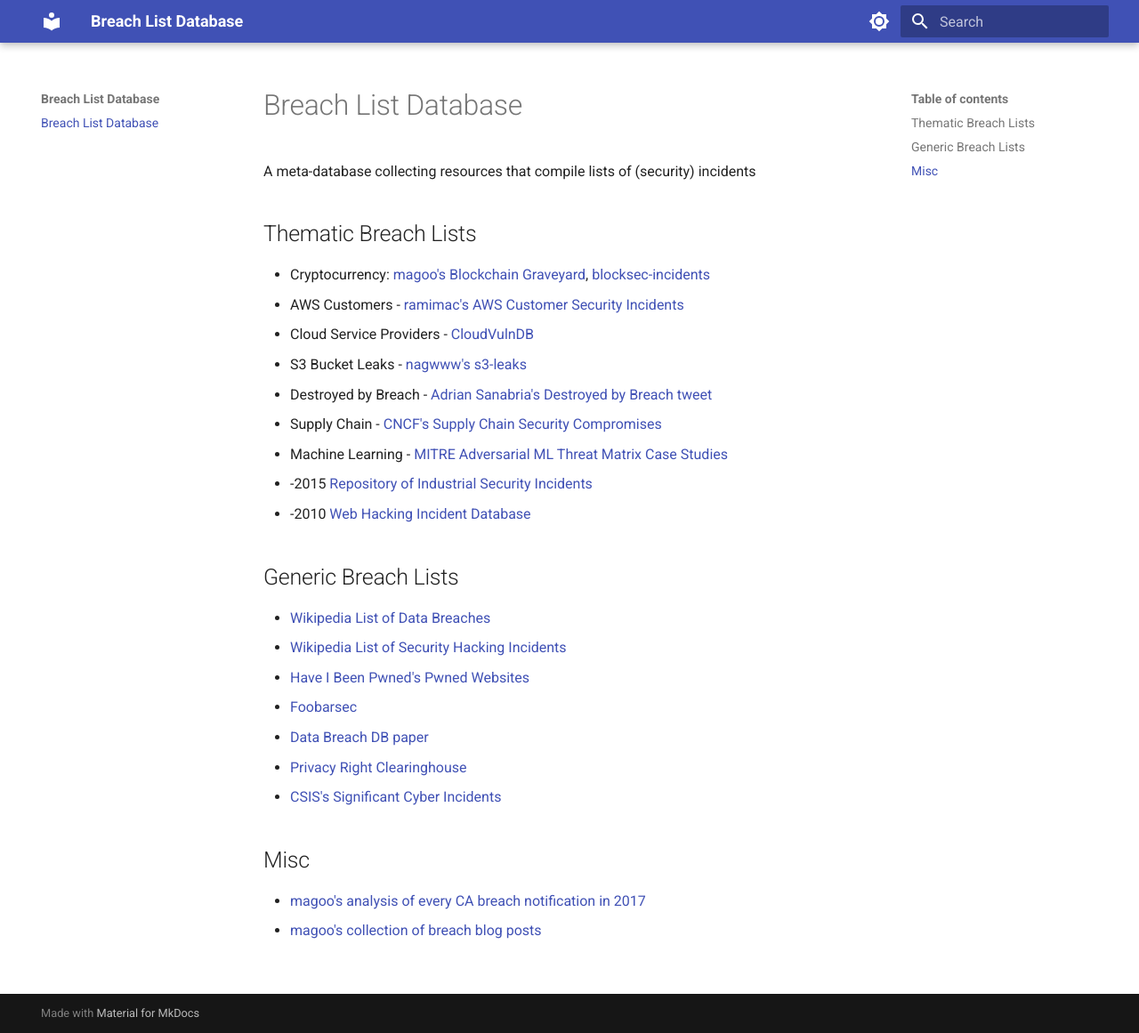
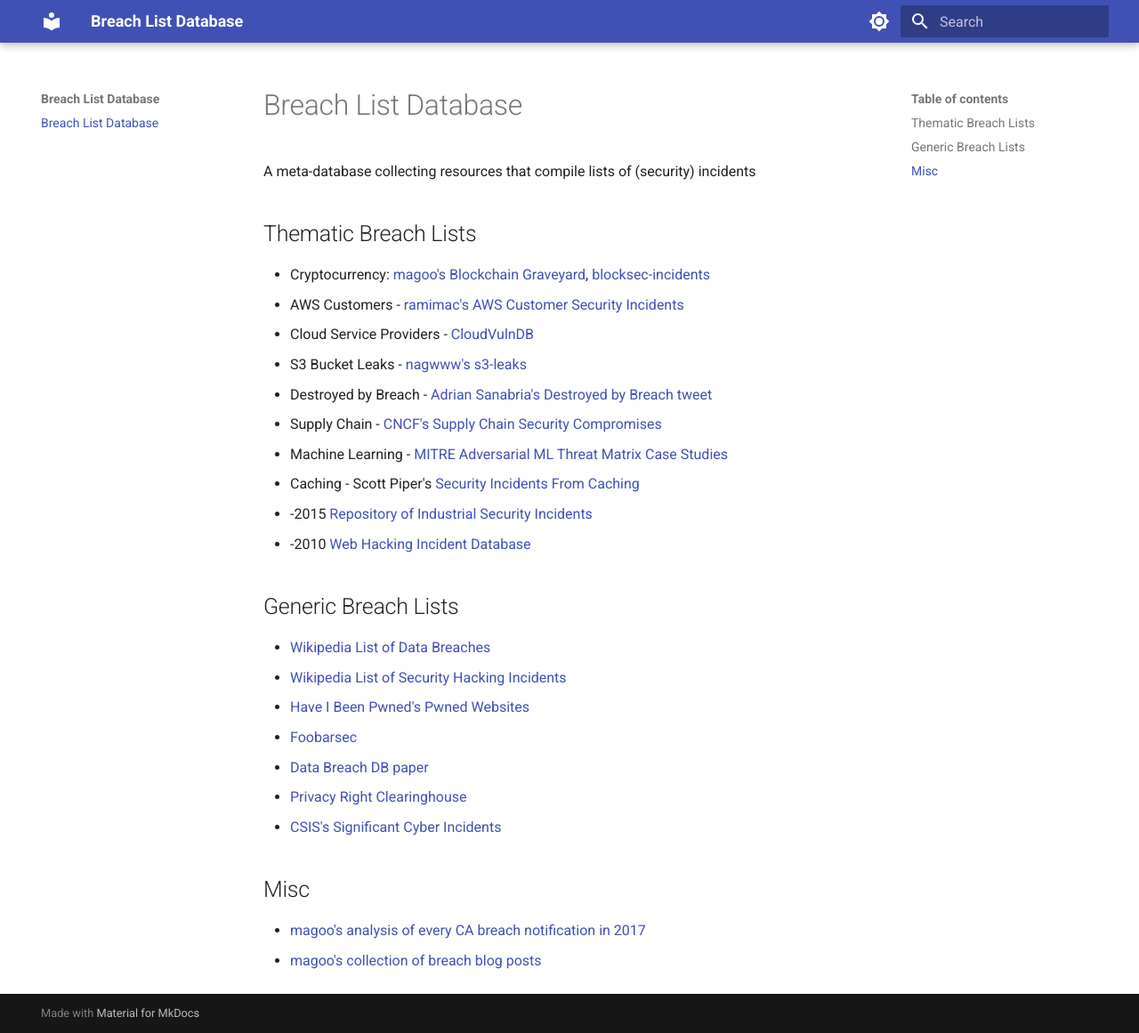
Before and after one commit to ramimac/breach-list-database, an MkDocs documentation site: the page built from docs/index.md, in a window 1280 px wide and 1161 px high. Shown: the whole window at 89% size. Built offline with MkDocs 1.6.1 and Material for MkDocs 9.7.7, drawn with Linux system fonts in a browser that asks for light colours.

Commit message:
Add Security Incidents From Caching

```diff
--- a/docs/index.md
+++ b/docs/index.md
@@ -10,6 +10,7 @@
 * Destroyed by Breach - [Adrian Sanabria's Destroyed by Breach](https://docs.google.com/spreadsheets/d/15CTPcgZQenWKDLDTQ2ibveUM4i7Of_n20TzdTi23xcg/edit#gid=0) [tweet](https://twitter.com/sawaba/status/1553938672667566082)
 * Supply Chain - [CNCF's Supply Chain Security Compromises](https://github.com/cncf/tag-security/tree/main/supply-chain-security/compromises)
 * Machine Learning - [MITRE Adversarial ML Threat Matrix Case Studies](https://github.com/mitre/advmlthreatmatrix)
+* Caching - Scott Piper's [Security Incidents From Caching](https://github.com/0xdabbad00/security_incidents_from_caching)
 * -2015 [Repository of Industrial Security Incidents](https://www.risidata.com/Database)
 * -2010 [Web Hacking Incident Database](http://projects.webappsec.org/w/page/13246995/Web-Hacking-Incident-Database)
 
```
